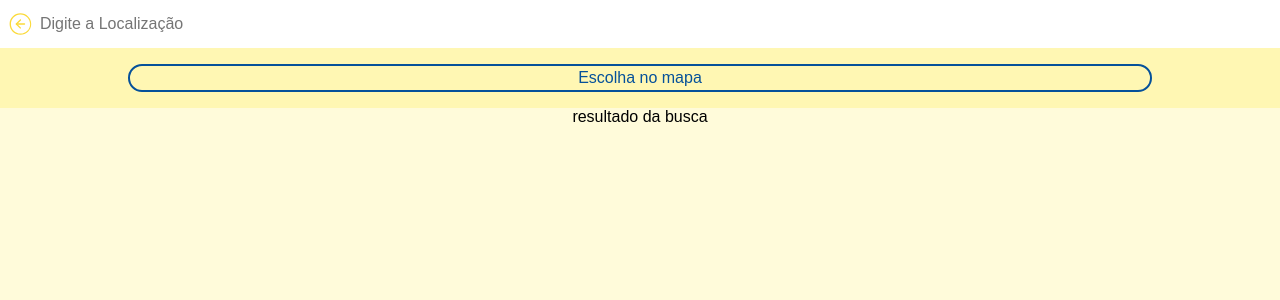
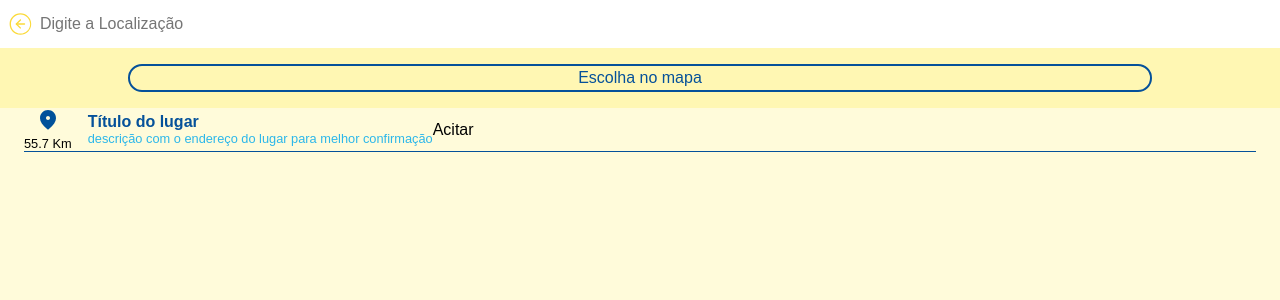
Before and after one commit to Felipe-S-Borges/Waymaker, a React (Create React App) app in the folder dev/: page / in a window 1280 px wide. Shown: the top 300 px of the page. Built offline with nearby package versions, Linux system fonts and the light colour scheme.

Commit message:
criação componente LocationSugestion

```diff
--- /dev/null
+++ b/dev/src/Components/LocationSugestion.tsx
@@ -0,0 +1,26 @@
+// Exibe os dados de uma sugestão de localização
+import styles from '../Styles/LocationSugestion.module.css';
+import icon from '../Assets/pin_icon.svg';
+
+export function LocationSugestion(){
+
+    return(
+
+        <div className={styles.locationSugestionContainer}>
+            <div className={styles.distanceDisplay}>
+                <div> <img src={icon} /> </div>
+                <div>55.7 Km</div>
+            </div>
+            <div className={styles.descritionDisplay}>
+            <strong>Título do lugar</strong>
+            <p>descrição com o endereço do lugar para melhor confirmação</p>
+
+             </div >
+            {/** esse é um botão que aceita a sugestão de localização e passa o texto para cixa de pesquisa*/}
+            <div className={styles.locatioAceptIcon} >
+             Acitar
+            </div>
+        </div>
+
+    );
+}
--- a/dev/src/Pages/DestinySearch.tsx
+++ b/dev/src/Pages/DestinySearch.tsx
@@ -1,5 +1,6 @@
 // tela para definição de localização
 import back from '../Assets/back_arrow.svg'
+import { LocationSugestion } from '../Components/LocationSugestion';
 import styles from '../Styles/DestinySearch.module.css';
 
 export function DestinySearch(){
@@ -8,7 +9,7 @@ export function DestinySearch(){
 
         <div className={styles.DestinySearchContainer} >
 
-            <div>
+            <div className={styles.searchImput}>
                 <button><img src={back} width='24'/> </button>
                 <input type="text" placeholder="Digite a Localização"/>
             </div>
@@ -18,7 +19,7 @@ export function DestinySearch(){
             </div>
             <div>
                     {/** componente de retorno com sugestão de localizações */}
-                    resultado da busca
+                     <LocationSugestion />
                 </div>
 
         </div>
--- a/dev/src/Styles/DestinySearch.module.css
+++ b/dev/src/Styles/DestinySearch.module.css
@@ -6,9 +6,11 @@
     border: none;
 
 }
-.DestinySearchContainer div:first-child{
+.searchImput {
 
-    box-shadow: 0 0 5px rgba(0, 0, 0, 0.5);
+    display: flex;
+    background-color: var(--letter-white);
+    box-shadow: 0 10px 0 rgba(0, 0, 0, 0.8);
 }
 .DestinySearchContainer input:focus{
 
@@ -16,11 +18,7 @@
 
 }
 
-.DestinySearchContainer div:first-child{
 
-    display: flex;
-    background-color: var(--letter-white);
-}
 
 .DestinySearchContainer div:first-child button:first-child{
 
@@ -41,15 +39,6 @@
 
 
 
-.DestinySearchContainer div:last-child{
-
-    display: flex;
-    flex: 1;
-    flex-direction: column;
-    align-items: center;
-    justify-content: center;
-
-}
 
 .searchButton{
 
--- /dev/null
+++ b/dev/src/Styles/LocationSugestion.module.css
@@ -0,0 +1,50 @@
+.locationSugestionContainer{
+    display: flex;
+    background-color: transparent;
+    border-bottom: 1px solid var(--letter-dark-blue);
+    margin: 0 1.5rem;
+
+}
+
+.distanceDisplay{
+    display: flex;
+    flex-direction: column;
+    align-items: center;
+    justify-content: center;
+    margin-right: 1rem;
+}
+.distanceDisplay img{
+
+    width: 1.5rem;
+
+}
+.distanceDisplay div:last-child{
+
+    text-align: center;
+    font-size: 0.8rem;
+}
+
+.descritionDisplay {
+
+    display: flex;
+    flex-direction: column;
+    justify-content: center;
+}
+.descritionDisplay strong{
+
+    font-size: 1rem;
+    color: var(--letter-dark-blue);
+}
+
+.descritionDisplay p{
+
+    font-size: 0.8rem;
+    color: var(--letter-light-blue);
+}
+
+.locatioAceptIcon{
+
+    display: flex;
+    justify-content: center;
+    align-items: center;
+}
```
